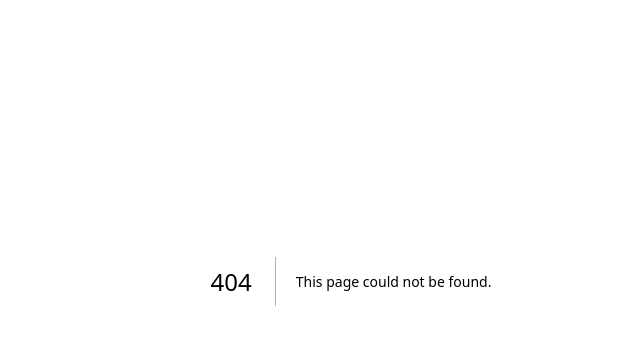
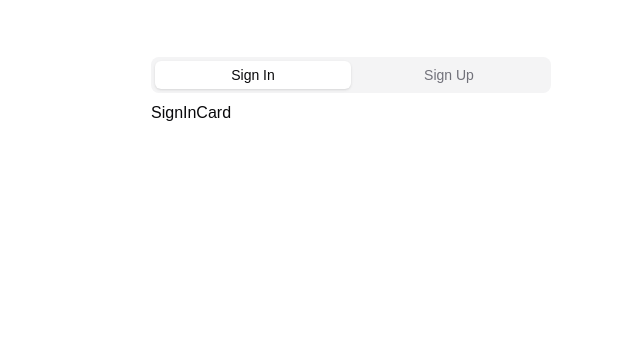
Before and after one commit to eedu7/ecommerce-api, a Next.js app in the folder frontend/: page /auth in a window 1280 px wide. Before the commit this address had no page. Shown: the part 119-464 px from the top of the page, without its empty margins (289-929 px from the left). Built offline with nearby package versions, Linux system fonts and the light colour scheme.

Commit message:
MINOR: created the auth router

```diff
--- a/frontend/next.config.mjs
+++ b/frontend/next.config.mjs
@@ -1,4 +1,5 @@
 /** @type {import('next').NextConfig} */
-const nextConfig = {};
+const nextConfig = {
+};
 
 export default nextConfig;
--- /dev/null
+++ b/frontend/src/app/auth/page.tsx
@@ -0,0 +1,14 @@
+import React from 'react'
+import AuthScreen from "@/features/auth/components/auth-screen";
+
+const Page = () => {
+    return (
+        <main className="max-w-7xl mx-auto">
+            <div className="h-44" />
+            <section className="w-full flex justify-center items-center">
+                <AuthScreen />
+            </section>
+        </main>
+    )
+}
+export default Page
--- a/frontend/src/app/globals.css
+++ b/frontend/src/app/globals.css
@@ -10,6 +10,13 @@ body {
   .text-balance {
     text-wrap: balance;
   }
+}
+html, body, :root {
+  height: 100%;
+  margin: 0;
+  padding: 0;
+  overflow: hidden;
+
 }
 
 @layer base {
--- /dev/null
+++ b/frontend/src/features/auth/components/auth-screen.tsx
@@ -0,0 +1,22 @@
+import {Tabs, TabsContent, TabsList, TabsTrigger} from "@/components/ui/tabs";
+import SignInCard from "@/features/auth/components/sign-in-card";
+import SignUpCard from "@/features/auth/components/sign-up-card";
+
+const AuthScreen = () => {
+    return (
+            <Tabs defaultValue="sign-in" className="w-[400px]">
+                <TabsList className="grid w-full grid-cols-2">
+                    <TabsTrigger value="sign-in">Sign In</TabsTrigger>
+                    <TabsTrigger value="sign-up">Sign Up</TabsTrigger>
+                </TabsList>
+                <TabsContent value="sign-in">
+                    <SignInCard/>
+                </TabsContent>
+                <TabsContent value="sign-up">
+                    <SignUpCard/>
+                </TabsContent>
+
+            </Tabs>
+    )
+}
+export default AuthScreen;
--- /dev/null
+++ b/frontend/src/features/auth/components/sign-in-card.tsx
@@ -0,0 +1,8 @@
+import React from 'react'
+
+const SignInCard = () => {
+    return (
+        <div>SignInCard</div>
+    )
+}
+export default SignInCard
--- /dev/null
+++ b/frontend/src/features/auth/components/sign-up-card.tsx
@@ -0,0 +1,8 @@
+import React from 'react'
+
+const SignUpCard = () => {
+    return (
+        <div>SignUpCard</div>
+    )
+}
+export default SignUpCard
--- a/frontend/tailwind.config.ts
+++ b/frontend/tailwind.config.ts
@@ -6,6 +6,7 @@ const config: Config = {
     "./src/pages/**/*.{js,ts,jsx,tsx,mdx}",
     "./src/components/**/*.{js,ts,jsx,tsx,mdx}",
     "./src/app/**/*.{js,ts,jsx,tsx,mdx}",
+    "./src/features/**/*.{js,ts,jsx,tsx,mdx}",
   ],
   theme: {
   	extend: {
```
